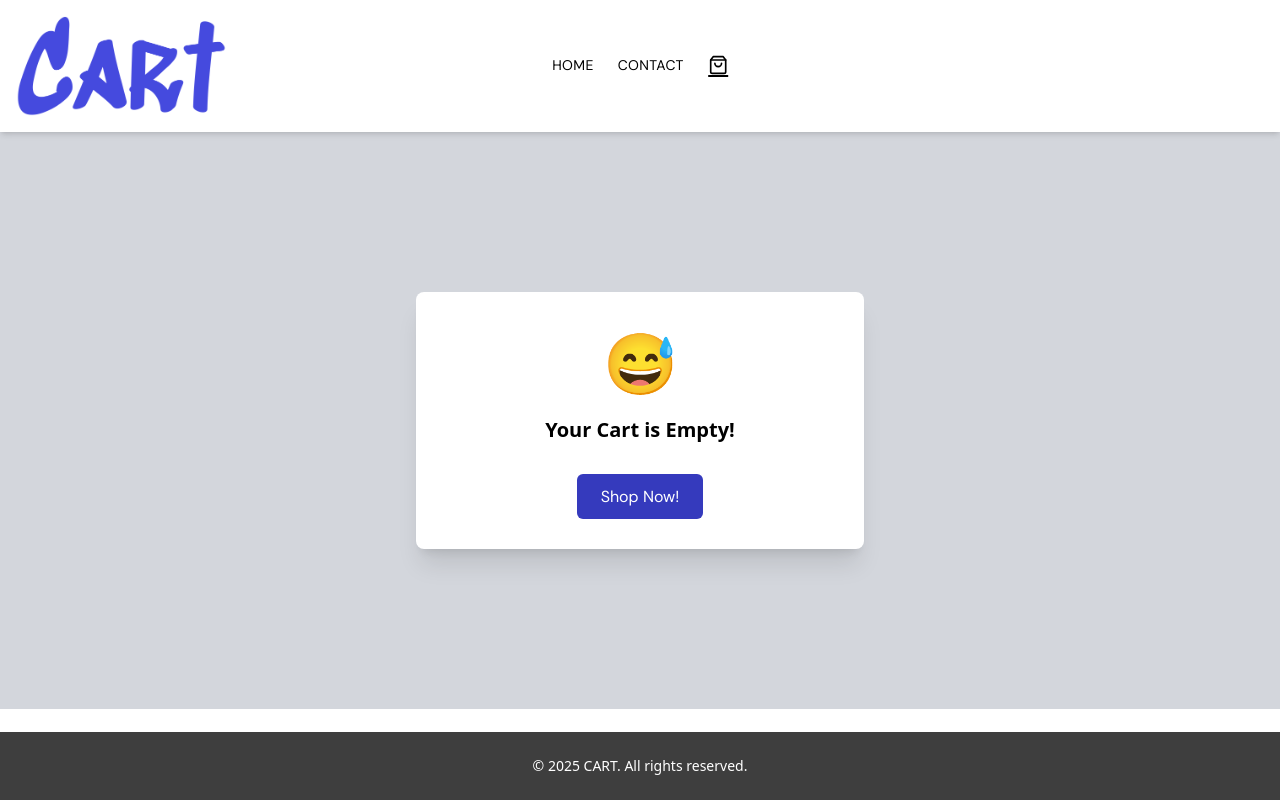
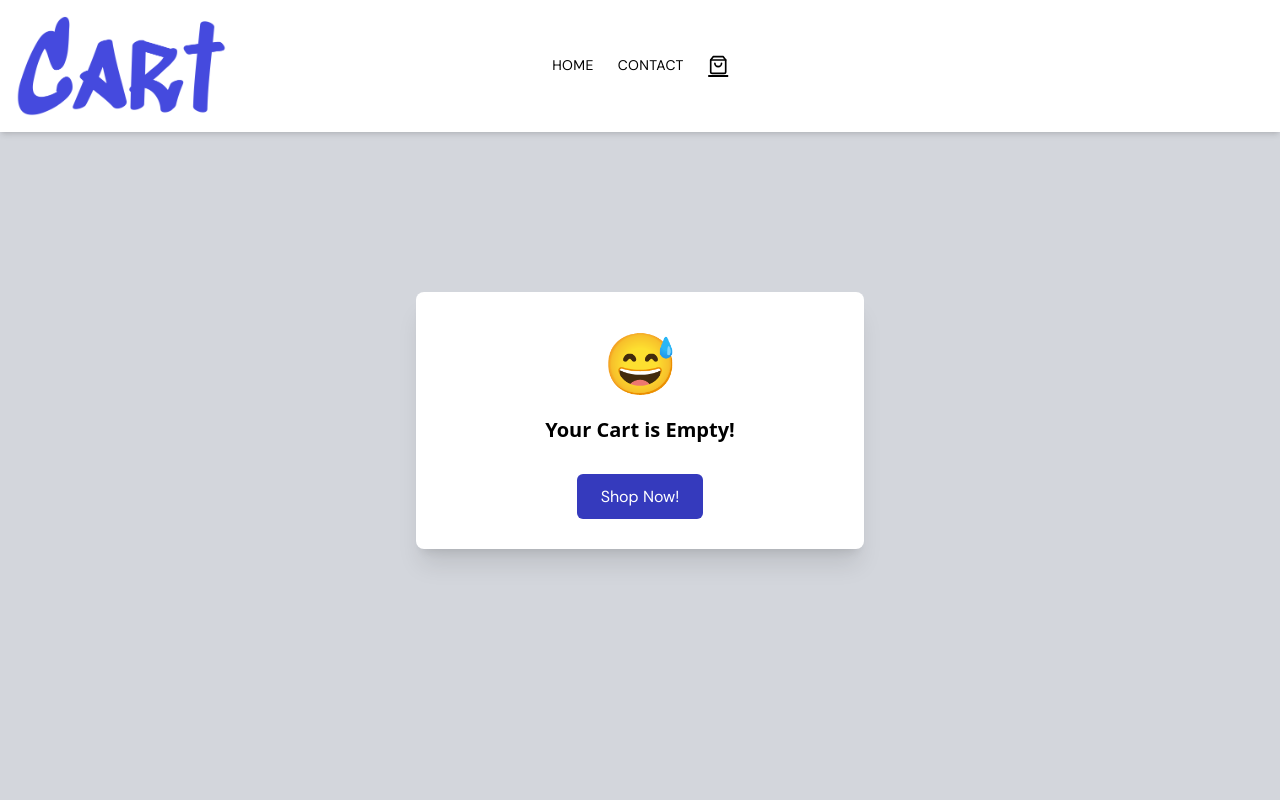
Before and after one commit to marned91/javascript-framework-ca, a React (Vite) app: page /cart in a window 1280 px wide. Shown: the top 800 px of the page. Built offline with nearby package versions, Linux system fonts and the light colour scheme.

Commit message:
Final styling details

```diff
--- a/src/components/cart/EmptyCart.tsx
+++ b/src/components/cart/EmptyCart.tsx
@@ -9,8 +9,8 @@ import { Link } from "react-router-dom";
  */
 export function EmptyCart() {
   return (
-    <div className="bg-light px-4 py-40 flex justify-center">
-      <div className="bg-white text-center p-10 rounded-lg shadow-xl max-w-md w-full">
+    <div className="bg-light px-4 py-40 flex justify-center min-h-screen">
+      <div className="bg-white text-center p-10 rounded-lg shadow-xl max-w-md w-full h-[60%]">
         <div className="text-6xl mb-6">😅</div>
         <h2 className="text-xl font-semibold mb-10">Your Cart is Empty!</h2>
         <Link
--- a/src/pages/CartPage.tsx
+++ b/src/pages/CartPage.tsx
@@ -29,7 +29,7 @@ export function CartPage() {
   }
 
   return (
-    <div className="p-4 md:p-8 bg-gray-300 min-h-screen">
+    <div className="p-4 md:p-8 bg-light min-h-screen">
       <div className="max-w-xl md:max-w-4xl mx-auto grid grid-cols-1 md:grid-cols-2 gap-6 mt-15">
         <CartList cart={cart} />
         <CartSummary total={total} onCheckout={handleCheckout} />
--- a/src/pages/ProductPage.tsx
+++ b/src/pages/ProductPage.tsx
@@ -46,7 +46,7 @@ export function ProductPage() {
   if (!product) return <p className="p-4">Product not found.</p>;
 
   return (
-    <div className="bg-light relative">
+    <div className="bg-light relative flex flex-col min-h-screen">
       {added && (
         <div className="absolute top-5 left-1/2 transform -translate-x-1/2 z-10">
           <div className="bg-green-100 text-green-800 text-sm rounded-md px-4 py-2 shadow-md">
```
